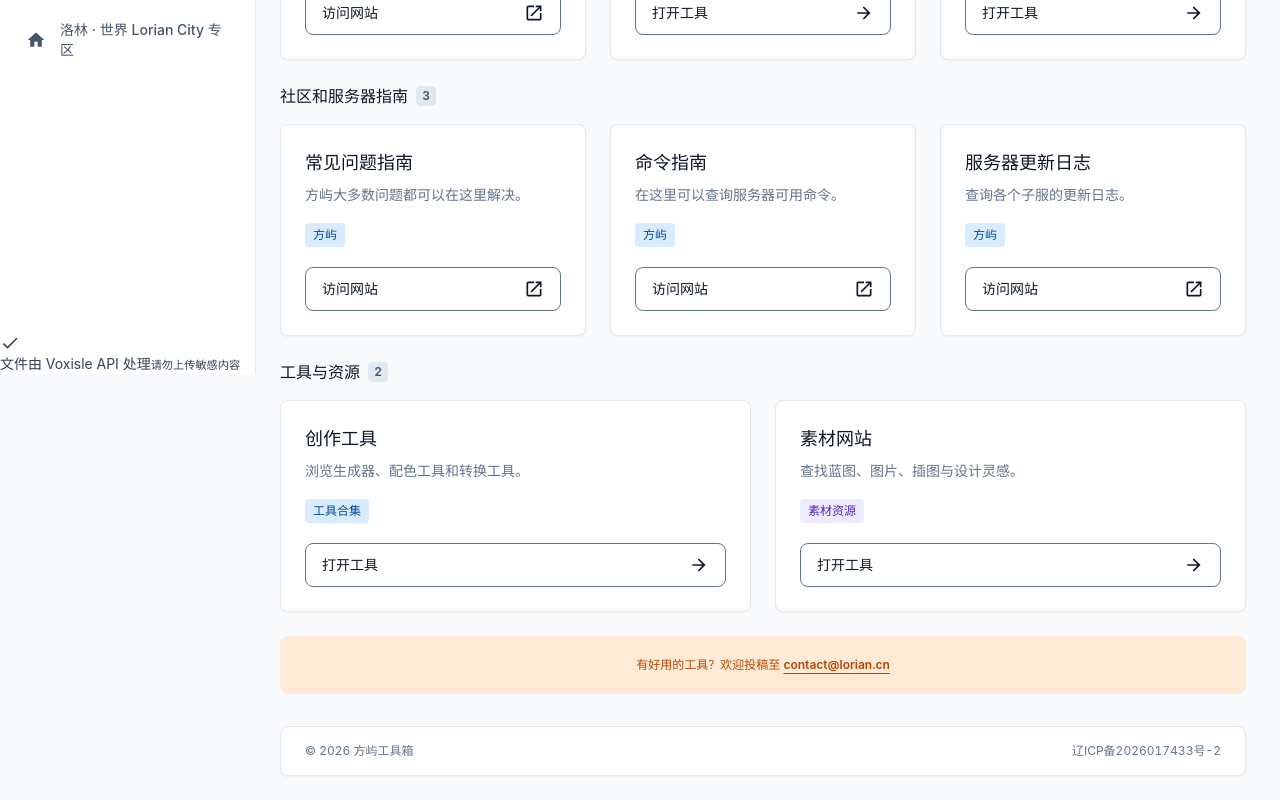
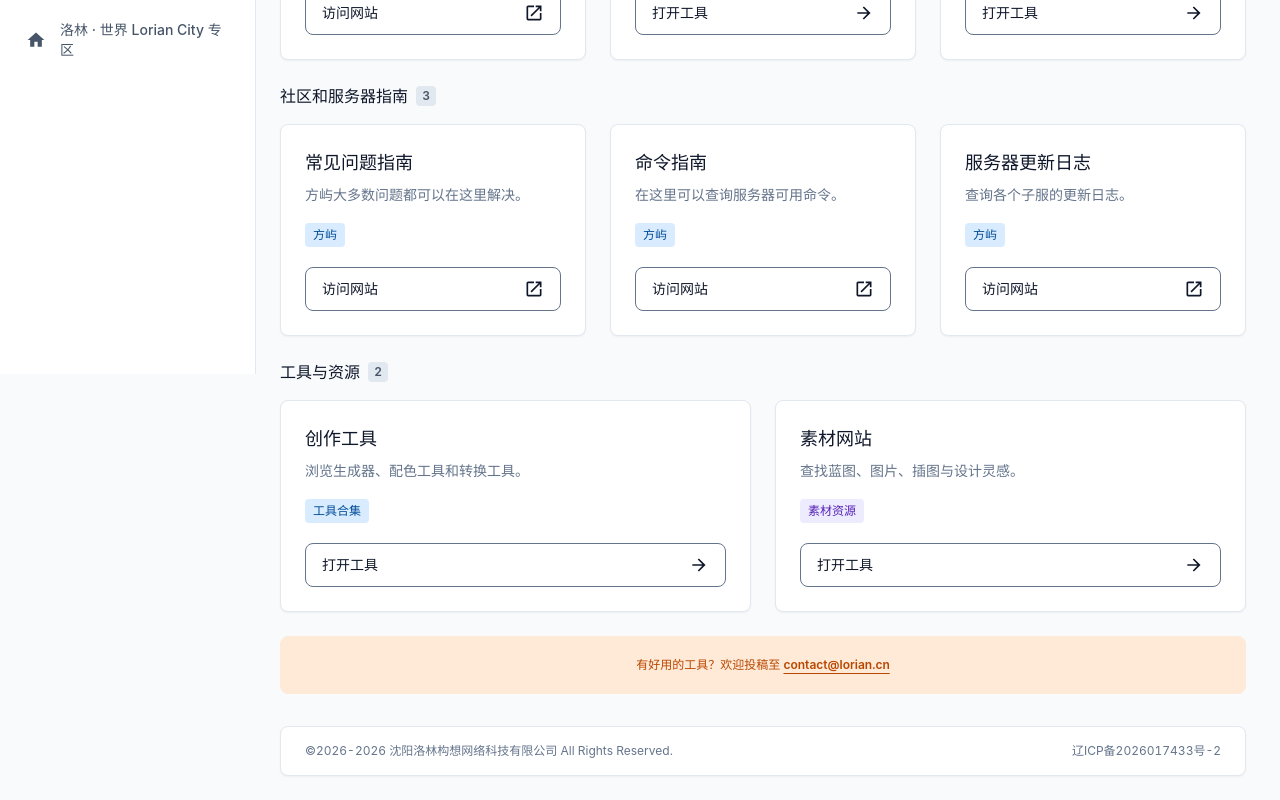
Before and after one commit to MapManager-group/voxisle-tools, a React (Vite) app: page / in a window 1280 px wide. Shown: the part 426-1226 px from the top of the page. Built offline with nearby package versions, Linux system fonts and the light colour scheme; no server answers.

Commit message:
modify: 优化footer文本

```diff
--- a/src/components/layout/AppFooter.tsx
+++ b/src/components/layout/AppFooter.tsx
@@ -1,6 +1,6 @@
 export function AppFooter() {
   return <footer className="app-footer">
-    <span>© {new Date().getFullYear()} 方屿工具箱</span>
+    <span>©2026-{new Date().getFullYear()} 沈阳洛林构想网络科技有限公司 All Rights Reserved.</span>
     <a href="https://beian.miit.gov.cn/" target="_blank" rel="noreferrer">辽ICP备2026017433号-2</a>
   </footer>
 }
--- a/src/components/layout/Sidebar.tsx
+++ b/src/components/layout/Sidebar.tsx
@@ -33,7 +33,6 @@ export function Sidebar({ activeTool, menuRef, onOpenChange }: { activeTool: Too
         </li>)}</ul>
       </section>)}
     </nav>
-    <div className="sidebar-foot"><Icon name="check"/><span>文件由 Voxisle API 处理<small>请勿上传敏感内容</small></span></div>
   </>
   return <>
     <aside className="sidebar" aria-label="侧边菜单">{menu}</aside>
```
